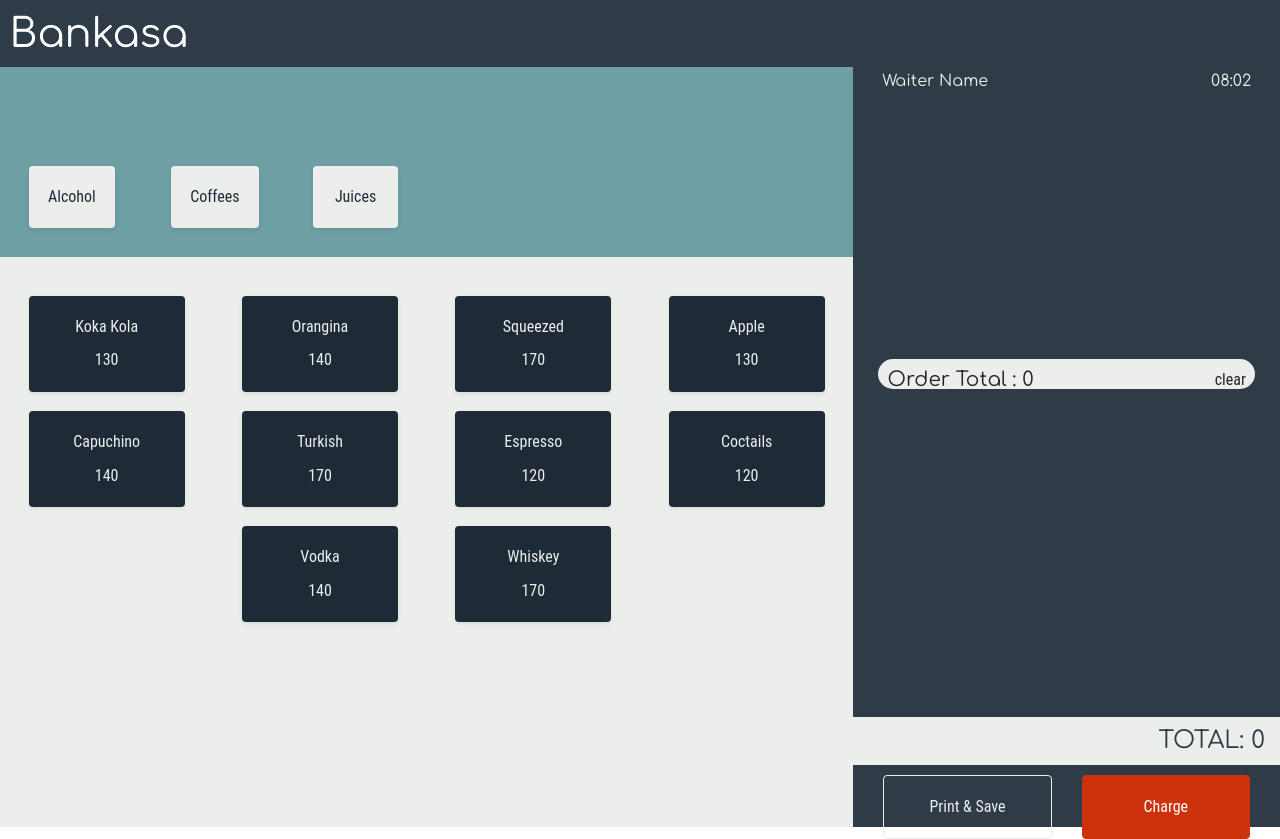
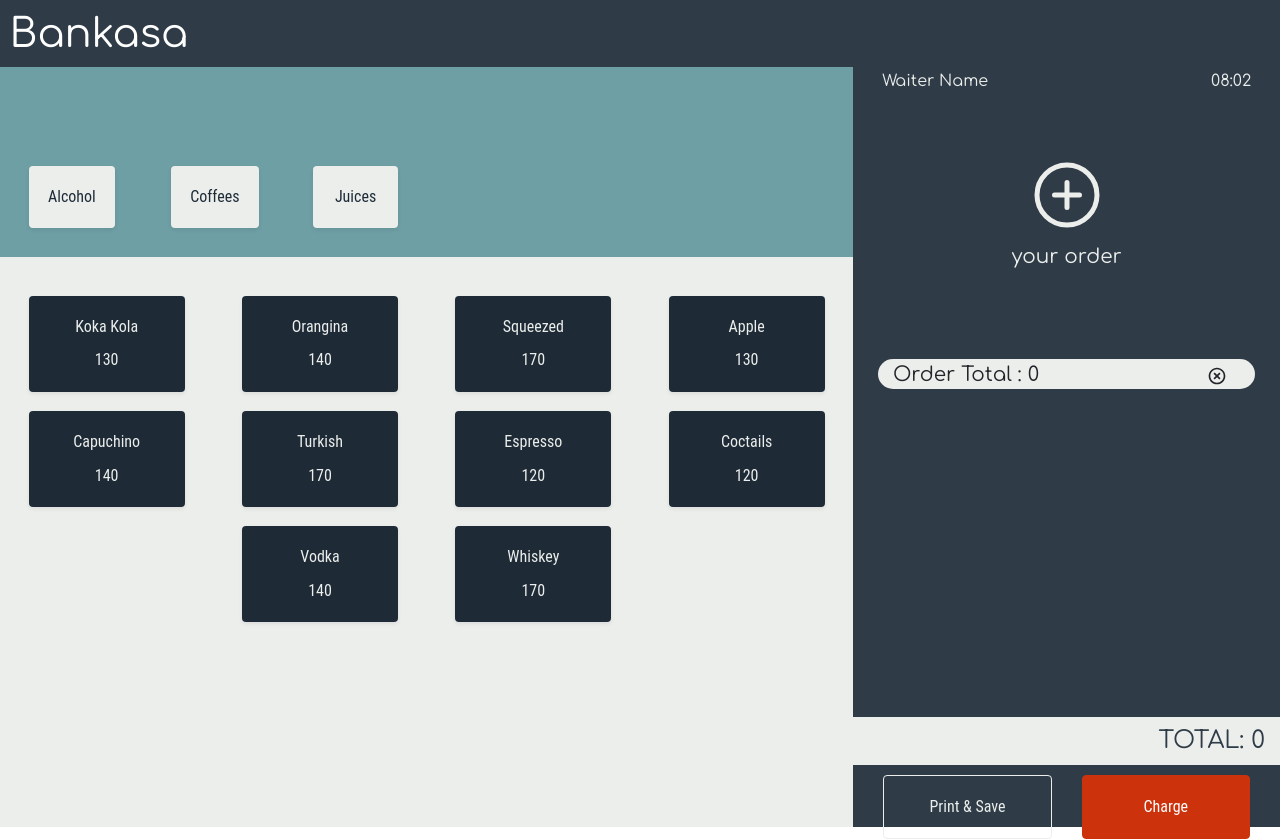
Before and after one commit to Bankacha/bankasa, a React (Create React App) app: page /bill in a window 1280 px wide. Built offline with nearby package versions, Linux system fonts and the light colour scheme.

Commit message:
icons implemented

```diff
--- a/src/admin/components/CategoryModal.js
+++ b/src/admin/components/CategoryModal.js
@@ -36,7 +36,6 @@ export const CategoryModal = (props) => {
             }
             dispatch(createCategory(newData))
             reset()
-
         }
     }
 
--- a/src/admin/pages/CategoryPage.js
+++ b/src/admin/pages/CategoryPage.js
@@ -4,7 +4,8 @@ import { useDispatch, useSelector } from "react-redux";
 import { deleteCategory } from "../../store/actions";
 import { getCategories } from "../../store/selectors";
 import { CategoryModal } from "../components/CategoryModal";
-import { IoPencilSharp, IoTrashSharp } from "react-icons/io5";
+import { BiEditAlt, BiTrash } from "react-icons/bi";
+
 
 export const CategoriesPage = () => {
 
@@ -46,15 +47,15 @@ export const CategoriesPage = () => {
                         categories?.map((c, i) => {
                             return (
                                 <Card key={i} className="my-2">
-                                    <Row className=" align-items-center">
+                                    <Row className="align-items-center pr-2">
                                         <Col sm={10} >
                                             <Card.Body value={c.value}>{c.name}</Card.Body>
                                         </Col>
                                         <Col sm={1}>
-                                            <IoPencilSharp onClick={() => handleEdit(c)} />
+                                            <BiEditAlt size='1.5em'  onClick={() => handleEdit(c)} />
                                         </Col>
                                         <Col sm={1}>
-                                            <IoTrashSharp onClick={() => dispatch(deleteCategory(c.id))} />
+                                            <BiTrash size='1.5em' onClick={() => dispatch(deleteCategory(c.id))} />
                                         </Col>
                                     </Row>
                                 </Card>
--- a/src/admin/pages/Products.js
+++ b/src/admin/pages/Products.js
@@ -1,10 +1,10 @@
 import { useEffect, useState } from "react"
-import { Table, Row, Col, Button, Form } from "react-bootstrap"
+import { Table, Row, Col, Form } from "react-bootstrap"
 import { useSelector, useDispatch } from "react-redux"
 import { Link, useHistory } from "react-router-dom"
 import { deleteProduct } from "../../store/actions"
 import { getProducts } from '../../store/selectors/products.selectors'
-import { IoPencilSharp, IoTrashSharp, IoSearchSharp } from "react-icons/io5";
+import { BiEditAlt, BiTrash, BiSearchAlt } from "react-icons/bi";
 
 export const Products = () => {
 
@@ -33,7 +33,7 @@ export const Products = () => {
                             <Col className="offset-sm-8 p-0 mb-3" sm={2}>
                                 <Row>
                                     <Col sm={2}>
-                                        <IoSearchSharp />
+                                        <BiSearchAlt className="ml-2 mt-1" size='1.5em' />
                                     </Col>
                                     <Col sm={10}>
                                         <Form.Control placeholder='Search' onChange={(e) => searchProducts(e.target.value)} size='sm'></Form.Control>
@@ -71,13 +71,12 @@ export const Products = () => {
                                                         <td>{p.name}</td>
                                                         <td>{p.category}</td>
                                                         <td className='text-right'>{p.price}</td>
-                                                        <td className='text-center'><IoPencilSharp size='1.5em' onClick={() => history.push(`${p.id}`)} /></td>
-                                                        <td className='text-center'><IoTrashSharp size='1.5em' onClick={() => dispatch(deleteProduct(p.id))} /></td>
+                                                        <td className='text-center'><BiEditAlt size='2em' onClick={() => history.push(`${p.id}`)} /></td>
+                                                        <td className='text-center'><BiTrash size='2em' onClick={() => dispatch(deleteProduct(p.id))} /></td>
                                                     </tr>
                                                 )
                                             })
                                         }
-
                                     </tbody>
                                 </Table>
                             </Col>
--- a/src/public/components/bill-create/sub-components/OrderItems.js
+++ b/src/public/components/bill-create/sub-components/OrderItems.js
@@ -1,14 +1,19 @@
 import { Row, Col } from 'react-bootstrap';
 import { useDispatch, useSelector } from "react-redux"
 import { deleteOrderItem } from '../../../../store/actions';
+import { IoAddCircleOutline } from "react-icons/io5";
+import { useState } from 'react';
+import { BiX } from "react-icons/bi";
 
 export function OrderItems(props) {
 
     const dispatch = useDispatch();
     const orderItems = useSelector(state => state.billing.order);
 
+    const [clicked , setClicked] = useState(false);
+
     const multiply = (price, quantity) => {
-        return price*quantity
+        return price * quantity
     }
 
     const deleteItem = (idx) => {
@@ -17,7 +22,7 @@ export function OrderItems(props) {
     return (
         <Col className="h-100 overflow-auto px-3">
             {
-                (orderItems ? orderItems : []).map((o, i) => {
+                orderItems.length ? orderItems.map((o, i) => {
                     return (
                         <Row key={i} className="bg-warning mx-1 mb-1 rounded">
                             <Col sm={6}>
@@ -30,14 +35,22 @@ export function OrderItems(props) {
                                 {o.product.price}
                             </Col>
                             <Col sm={2} className="text-right">
-                                {multiply(o.quantity,o.product.price)}
+                                {multiply(o.quantity, o.product.price)}
                             </Col>
-                            <Col onClick={()=> deleteItem(o)} sm={1} className="text-left" type='button'>
-                                -
+                            <Col onClick={() => deleteItem(o)} sm={1} className="text-left" type='button'>
+                                <BiX size='1.5em'/>
                             </Col>
                         </Row>
                     )
-                })
+                }) : (<Row>
+                    <Col className='text-center'>
+                        <IoAddCircleOutline onClick={() => setClicked(true)} className="text-light mt-5" size='5em'></IoAddCircleOutline>
+                        {
+                            clicked ? <h5 className="text-light my-2">no, no, click on item</h5> : <h5 className="text-light my-2">your order</h5>
+                        }
+
+                    </Col>
+                </Row>)
             }
         </Col>
     )
--- a/src/public/components/bill-create/sub-components/order-component/OrderItemsFooter.js
+++ b/src/public/components/bill-create/sub-components/order-component/OrderItemsFooter.js
@@ -2,6 +2,7 @@ import { Col, Row } from "react-bootstrap"
 import { useDispatch, useSelector } from "react-redux"
 import { clearOrder } from "../../../../../store/actions"
 import { orderTotalSelector } from "../../../../../store/selectors"
+import { BiXCircle } from "react-icons/bi";
 
 
 export function OrderItemsFooter() {
@@ -10,10 +11,14 @@ export function OrderItemsFooter() {
     const total = useSelector(orderTotalSelector)
 
     return (
-        <Col className="mx-2 w-100">
-            <Row className="d-flex justify-content-between py-2">
-                <h5>Order Total : {total}</h5>
-                <p onClick={() => dispatch(clearOrder())} type="button">clear</p>
+        <Col className="w-100">
+            <Row className="mt-1">
+                <Col sm={10}>
+                    <h5>Order Total : {total}</h5>
+                </Col>
+                <Col sm={2}>
+                    <h5><BiXCircle size='1em' className='c-pointer' onClick={() => dispatch(clearOrder())} /></h5>
+                </Col>
             </Row>
         </Col>
     )
```
